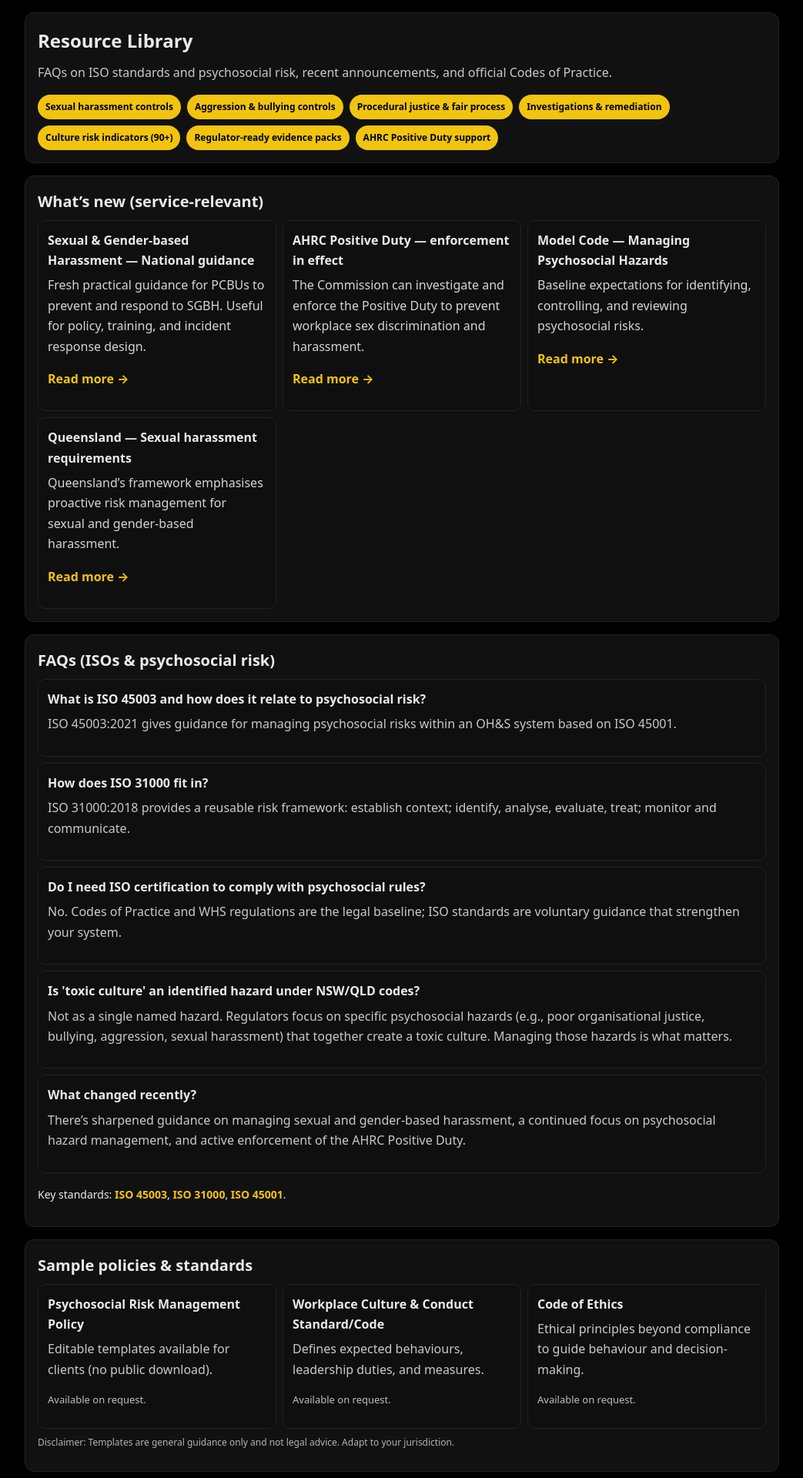
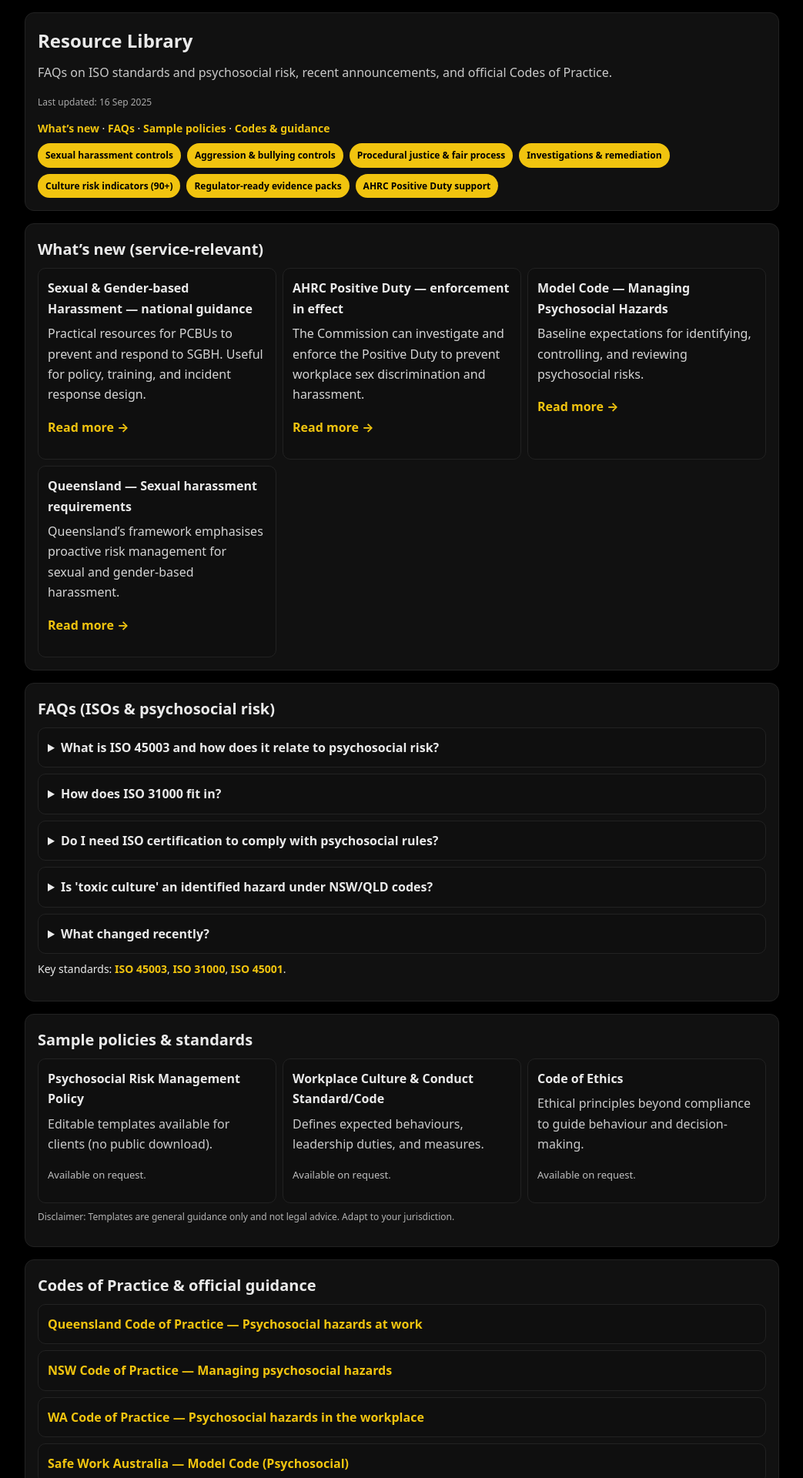
Before and after one commit to AlbertoRMelgoza/AdMeliorem, a Next.js app: page /resources in a window 1280 px wide. Shown: the part 60-1980 px from the top of the page at 77% size, without its empty margins (118-1161 px from the left). Built offline with nearby package versions, Linux system fonts and the light colour scheme.

Commit message:
Update page.tsx

```diff
--- a/app/resources/page.tsx
+++ b/app/resources/page.tsx
@@ -5,6 +5,19 @@ export const metadata = {
   title: "Resource Library — Ad Meliorem",
   description:
     "FAQs on ISO standards and psychosocial risk, announcements, and official Codes of Practice.",
+  openGraph: {
+    title: "Resource Library — Ad Meliorem",
+    description:
+      "FAQs on ISO standards and psychosocial risk, announcements, and official Codes of Practice.",
+    url: "https://albertormelgoza.com/resources",
+    siteName: "Ad Meliorem",
+  },
+  twitter: {
+    card: "summary_large_image",
+    title: "Resource Library — Ad Meliorem",
+    description:
+      "FAQs on ISO standards and psychosocial risk, announcements, and official Codes of Practice.",
+  },
 };
 
 export default function Page() {
@@ -22,6 +35,8 @@ export default function Page() {
     fontSize: 12,
   };
   const grid: CSSProperties = { display: "grid", gap: 8, gridTemplateColumns: "repeat(auto-fit, minmax(260px, 1fr))", marginTop: 8 };
+  const detailsStyle: CSSProperties = { border: "1px solid #222", borderRadius: 10, padding: 12, marginTop: 8, background: "#0f0f0f" };
+  const summaryStyle: CSSProperties = { fontWeight: 600, cursor: "pointer" };
 
   const faq = [
     {
@@ -42,14 +57,14 @@ export default function Page() {
     },
     {
       q: "What changed recently?",
-      a: "There’s sharpened guidance on managing sexual and gender-based harassment, a continued focus on psychosocial hazard management, and active enforcement of the AHRC Positive Duty."
+      a: "Sharpened guidance on preventing sexual & gender-based harassment, continued focus on psychosocial hazard management, and active enforcement of the AHRC Positive Duty."
     }
   ];
 
   const announcements = [
     {
-      title: "Sexual & Gender-based Harassment — National guidance",
-      blurb: "Fresh practical guidance for PCBUs to prevent and respond to SGBH. Useful for policy, training, and incident response design.",
+      title: "Sexual & Gender-based Harassment — national guidance",
+      blurb: "Practical resources for PCBUs to prevent and respond to SGBH. Useful for policy, training, and incident response design.",
       href: "https://www.safeworkaustralia.gov.au/safety-topic/hazards/sexual-and-gender-based-harassment/resources"
     },
     {
@@ -76,10 +91,10 @@ export default function Page() {
   ];
 
   const codeLinks = [
-    // Keep your original state picks; add national model guidance
-    { name: "Queensland Code of Practice (Psychosocial hazards at work)", href: "https://www.worksafe.qld.gov.au/__data/assets/pdf_file/0025/104857/managing-the-risk-of-psychosocial-hazards-at-work-code-of-practice.pdf" },
-    { name: "NSW Code of Practice (Managing psychosocial hazards)", href: "https://www.safework.nsw.gov.au/__data/assets/pdf_file/0004/983353/Code-of-Practice_Managing-psychosocial-hazards.pdf" },
-    { name: "WA Code of Practice (Psychosocial hazards in the workplace)", href: "https://www.worksafe.wa.gov.au/sites/default/files/atoms/files/221154_cp_psychosocialhazards.pdf" },
+    // Your original state picks + model guidance (all align to your services)
+    { name: "Queensland Code of Practice — Psychosocial hazards at work", href: "https://www.worksafe.qld.gov.au/__data/assets/pdf_file/0025/104857/managing-the-risk-of-psychosocial-hazards-at-work-code-of-practice.pdf" },
+    { name: "NSW Code of Practice — Managing psychosocial hazards", href: "https://www.safework.nsw.gov.au/__data/assets/pdf_file/0004/983353/Code-of-Practice_Managing-psychosocial-hazards.pdf" },
+    { name: "WA Code of Practice — Psychosocial hazards in the workplace", href: "https://www.worksafe.wa.gov.au/sites/default/files/atoms/files/221154_cp_psychosocialhazards.pdf" },
     { name: "Safe Work Australia — Model Code (Psychosocial)", href: "https://www.safeworkaustralia.gov.au/doc/model-code-practice-managing-psychosocial-hazards-work" },
     { name: "Safe Work Australia — Sexual & Gender-based Harassment guidance", href: "https://www.safeworkaustralia.gov.au/safety-topic/hazards/sexual-and-gender-based-harassment/resources" }
   ];
@@ -87,13 +102,24 @@ export default function Page() {
   return (
     <main style={wrap}>
       {/* Header */}
-      <section style={section}>
+      <section style={section} id="top">
         <h1 style={{ margin: 0, fontSize: 24 }}>Resource Library</h1>
         <p style={{ marginTop: 8, opacity: 0.85 }}>
           FAQs on ISO standards and psychosocial risk, recent announcements, and official Codes of Practice.
         </p>
+        <p style={{ marginTop: 6, fontSize: 12, opacity: 0.7 }}>
+          Last updated: 16 Sep 2025
+        </p>
 
-        {/* Service-aligned quick chips */}
+        {/* In-page nav */}
+        <nav style={{ marginTop: 6, fontSize: 14 }}>
+          <a href="#whats-new" style={linkStyle}>What’s new</a>{" · "}
+          <a href="#faqs" style={linkStyle}>FAQs</a>{" · "}
+          <a href="#policies" style={linkStyle}>Sample policies</a>{" · "}
+          <a href="#codes" style={linkStyle}>Codes & guidance</a>
+        </nav>
+
+        {/* Service-aligned chips */}
         <div style={chipRow}>
           <span style={chip}>Sexual harassment controls</span>
           <span style={chip}>Aggression & bullying controls</span>
@@ -105,8 +131,8 @@ export default function Page() {
         </div>
       </section>
 
-      {/* Announcements (kept generic, service-aligned) */}
-      <section style={section}>
+      {/* Announcements */}
+      <section style={section} id="whats-new">
         <h2 style={{ margin: 0, fontSize: 20 }}>What’s new (service-relevant)</h2>
         <div style={grid}>
           {announcements.map((a, i) => (
@@ -114,41 +140,45 @@ export default function Page() {
               <p style={{ margin: 0, fontWeight: 700 }}>{a.title}</p>
               <p style={{ marginTop: 6, opacity: 0.9 }}>{a.blurb}</p>
               <p style={{ marginTop: 6 }}>
-                <a href={a.href} target="_blank" rel="noopener noreferrer" style={linkStyle}>Read more →</a>
+                <a
+                  href={a.href}
+                  target="_blank"
+                  rel="noopener noreferrer"
+                  aria-label={`Read more: ${a.title}`}
+                  style={linkStyle}
+                >
+                  Read more →
+                </a>
               </p>
             </div>
           ))}
         </div>
       </section>
 
-      {/* FAQs */}
-      <section style={section}>
+      {/* FAQs (collapsible) */}
+      <section style={section} id="faqs">
         <h2 style={{ margin: 0, fontSize: 20 }}>FAQs (ISOs & psychosocial risk)</h2>
-        <ul style={{ padding: 0, listStyle: "none", marginTop: 8 }}>
+        <div style={{ marginTop: 8 }}>
           {faq.map((f, i) => (
-            <li key={i} style={{ border: "1px solid #222", borderRadius: 10, padding: 12, marginTop: 8, background: "#0f0f0f" }}>
-              <p style={{ margin: 0, fontWeight: 600 }}>{f.q}</p>
-              <p style={{ marginTop: 6, opacity: 0.85 }}>{f.a}</p>
-            </li>
+            <details key={i} style={detailsStyle}>
+              <summary style={summaryStyle}>{f.q}</summary>
+              <p style={{ marginTop: 8, opacity: 0.85 }}>{f.a}</p>
+            </details>
           ))}
-        </ul>
+        </div>
         <p style={{ marginTop: 8, fontSize: 14 }}>
           Key standards:&nbsp;
-          <a href="https://www.iso.org/standard/64283.html" target="_blank" rel="noopener noreferrer" style={linkStyle}>ISO 45003</a>,{" "}
-          <a href="https://www.iso.org/standard/65694.html" target="_blank" rel="noopener noreferrer" style={linkStyle}>ISO 31000</a>,{" "}
-          <a href="https://www.iso.org/standard/63787.html" target="_blank" rel="noopener noreferrer" style={linkStyle}>ISO 45001</a>.
+          <a href="https://www.iso.org/standard/64283.html" target="_blank" rel="noopener noreferrer" aria-label="ISO 45003" style={linkStyle}>ISO 45003</a>,{" "}
+          <a href="https://www.iso.org/standard/65694.html" target="_blank" rel="noopener noreferrer" aria-label="ISO 31000" style={linkStyle}>ISO 31000</a>,{" "}
+          <a href="https://www.iso.org/standard/63787.html" target="_blank" rel="noopener noreferrer" aria-label="ISO 45001" style={linkStyle}>ISO 45001</a>.
         </p>
       </section>
 
       {/* Sample policies */}
-      <section style={section}>
+      <section style={section} id="policies">
         <h2 style={{ margin: 0, fontSize: 20 }}>Sample policies & standards</h2>
         <div style={grid}>
-          {[
-            ...[{ title: "Psychosocial Risk Management Policy", blurb: "Editable templates available for clients (no public download)." }],
-            ...[{ title: "Workplace Culture & Conduct Standard/Code", blurb: "Defines expected behaviours, leadership duties, and measures." }],
-            ...[{ title: "Code of Ethics", blurb: "Ethical principles beyond compliance to guide behaviour and decision-making." }],
-          ].map((p, i) => (
+          {policies.map((p, i) => (
             <div key={i} style={{ border: "1px solid #222", borderRadius: 10, padding: 12, background: "#0f0f0f" }}>
               <p style={{ margin: 0, fontWeight: 600 }}>{p.title}</p>
               <p style={{ marginTop: 6, opacity: 0.85 }}>{p.blurb}</p>
@@ -162,15 +192,26 @@ export default function Page() {
       </section>
 
       {/* Codes & official guidance */}
-      <section style={section}>
+      <section style={section} id="codes">
         <h2 style={{ margin: 0, fontSize: 20 }}>Codes of Practice & official guidance</h2>
         <ul style={{ padding: 0, listStyle: "none", marginTop: 8 }}>
           {codeLinks.map((c, i) => (
             <li key={i} style={{ border: "1px solid #222", borderRadius: 10, padding: 12, marginTop: 8, background: "#0f0f0f" }}>
-              <a href={c.href} target="_blank" rel="noopener noreferrer" style={linkStyle}>{c.name}</a>
+              <a
+                href={c.href}
+                target="_blank"
+                rel="noopener noreferrer"
+                aria-label={`Open: ${c.name}`}
+                style={linkStyle}
+              >
+                {c.name}
+              </a>
             </li>
           ))}
         </ul>
+        <p style={{ marginTop: 8 }}>
+          <a href="#top" style={linkStyle} aria-label="Back to top">Back to top ↑</a>
+        </p>
       </section>
     </main>
   );
```
